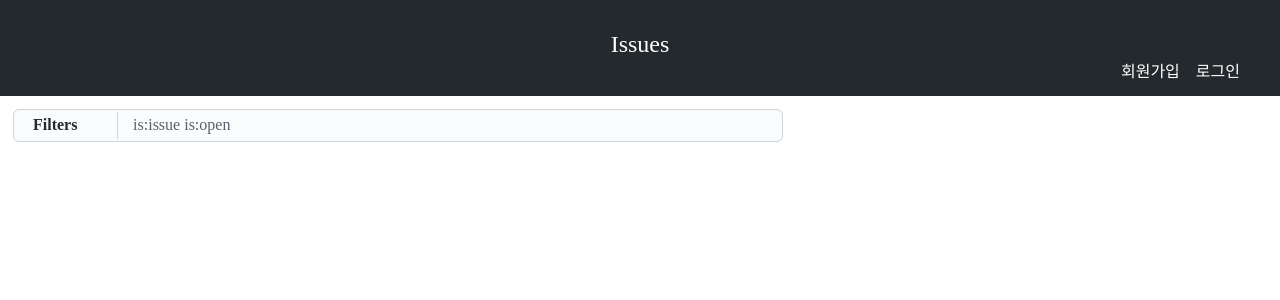
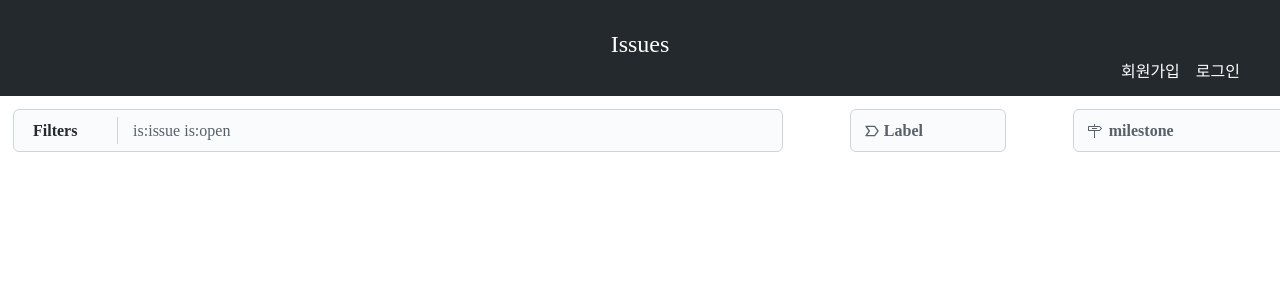
Before and after one commit to boostcamp-2020/IssueTracker-15, a React app in the folder web/client/: page /issue in a window 1280 px wide. Shown: the top 300 px of the page. Built offline with nearby package versions, Linux system fonts and the light colour scheme.

Commit message:
feat    : :zap:️ issue, milestone component 생성

```diff
--- a/web/client/package.json
+++ b/web/client/package.json
@@ -4,7 +4,6 @@
   "description": "",
   "main": "index.js",
   "scripts": {
-
     "build": "webpack --config webpack.prod.js",
     "dev": "webpack-dev-server --config webpack.dev.js",
     "type-check": "tsc"
@@ -34,6 +33,7 @@
     "@types/styled-components": "^5.1.4",
     "react": "^17.0.1",
     "react-dom": "^17.0.1",
+    "react-icons": "^3.11.0",
     "react-router-dom": "^5.2.0",
     "styled-components": "^5.2.1",
     "styled-icons": "^10.22.0",
--- a/web/client/src/components/issue-filter-bar/index.tsx
+++ b/web/client/src/components/issue-filter-bar/index.tsx
@@ -1,8 +1,7 @@
 import React, { useState } from "react";
 import * as S from "./style";
 import Dropdown from "../dropdown";
-import IssueSideBar from "../issue-sidebar/sidebar";
-import { TitleInputWrapAuth } from "../auth/style";
+import NavButton from "../nav-button";
 
 const DropdownContents = {
   title: "Filter Issues",
@@ -21,6 +20,7 @@ function IssueFilterBar() {
 
   return (
     <S.FilterBar>
+      <S.FilterContainer>
         <S.FilterWrapper>
           <S.FilterForm>
             <S.FilterComp onClick={toggleDropdown}>Filters</S.FilterComp>
@@ -28,6 +28,9 @@ function IssueFilterBar() {
           </S.FilterForm>
         </S.FilterWrapper>
         <S.SearchForm>is:issue is:open</S.SearchForm>
+      </S.FilterContainer>
+      <NavButton classify={"label"} />
+      <NavButton classify={"milestone"} />
     </S.FilterBar>
   );
 }
--- a/web/client/src/components/issue-filter-bar/style.tsx
+++ b/web/client/src/components/issue-filter-bar/style.tsx
@@ -1,14 +1,10 @@
 import styled from "styled-components";
 
 export const FilterBar = styled.div`
+  width: 100%;
   display: flex;
-  width: 60%;
-  border: 1px solid #ced4da;
-  align-items: center;
-  border-radius: 6px;
-  background-color: #fafbfc;
-  color: #24292e;
   margin: 1%;
+  justify-content: space-between;
 `;
 
 export const FilterWrapper = styled.div`
@@ -33,3 +29,13 @@ export const SearchForm = styled.div`
   padding-left: 2%;
   color: #586069;
 `;
+
+export const FilterContainer = styled.div`
+  width: 60%;
+  border: 1px solid #ced4da;
+  align-items: center;
+  border-radius: 6px;
+  background-color: #fafbfc;
+  color: #24292e;
+  display: flex;
+`;
--- /dev/null
+++ b/web/client/src/components/nav-button/index.tsx
@@ -0,0 +1,33 @@
+import React from "react";
+import * as S from "./style";
+import { VscMilestone } from "react-icons/vsc";
+import { BiLabel } from "react-icons/bi";
+
+interface NavButtonProps {
+  classify?: string;
+}
+
+const milestoneConf = {
+  width: "15%",
+  title: "milestone",
+  //onClick 넣어줘야 함
+};
+
+const labelConf = {
+  width: "10%",
+  title: "Label",
+  // onClick 넣어줘야 함
+};
+
+const labelNavButton = {};
+function NavButton({ classify }: NavButtonProps) {
+  const conf = classify === "milestone" ? milestoneConf : labelConf;
+  return (
+    <S.NavButton width={conf.width}>
+      {classify === "milestone" ? <VscMilestone /> : <BiLabel />}
+      <S.NavButtonTitle> {conf.title}</S.NavButtonTitle>
+    </S.NavButton>
+  );
+}
+
+export default NavButton;
--- /dev/null
+++ b/web/client/src/components/nav-button/style.tsx
@@ -0,0 +1,21 @@
+import styled from "styled-components";
+
+interface Container {
+  width: string;
+}
+export const NavButton = styled.div<Container>`
+  width: ${(props) => props.width};
+  display: flex;
+  align-contents: center;
+  padding: 1%;
+  color: #586069;
+  border-radius: 6px;
+  background-color: #fafbfc;
+  border: 1px solid #ced4da;
+`;
+
+export const NavButtonTitle = styled.div`
+  margin-left: 3%;
+  text-align: center;
+  font-weight: bolder;
+`;
```
Lines whose indentation alone changed are shown as unchanged.
